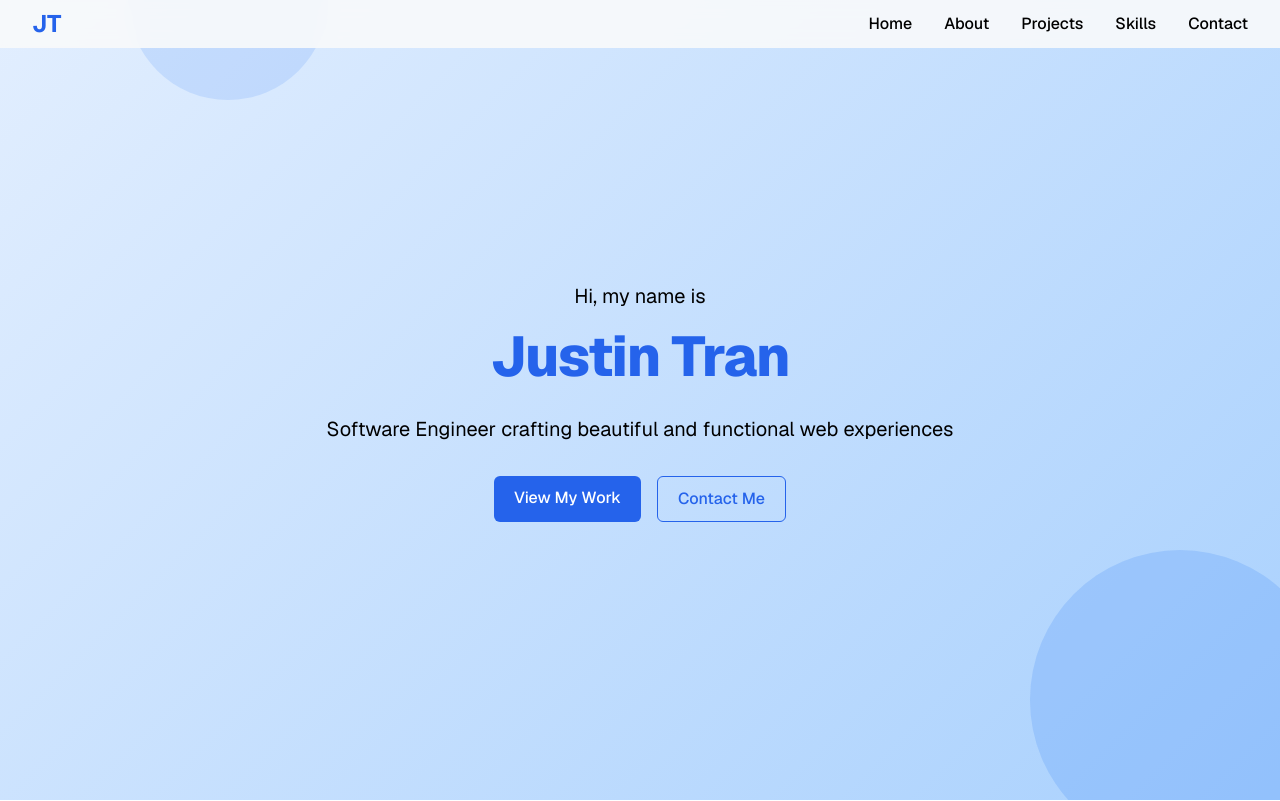
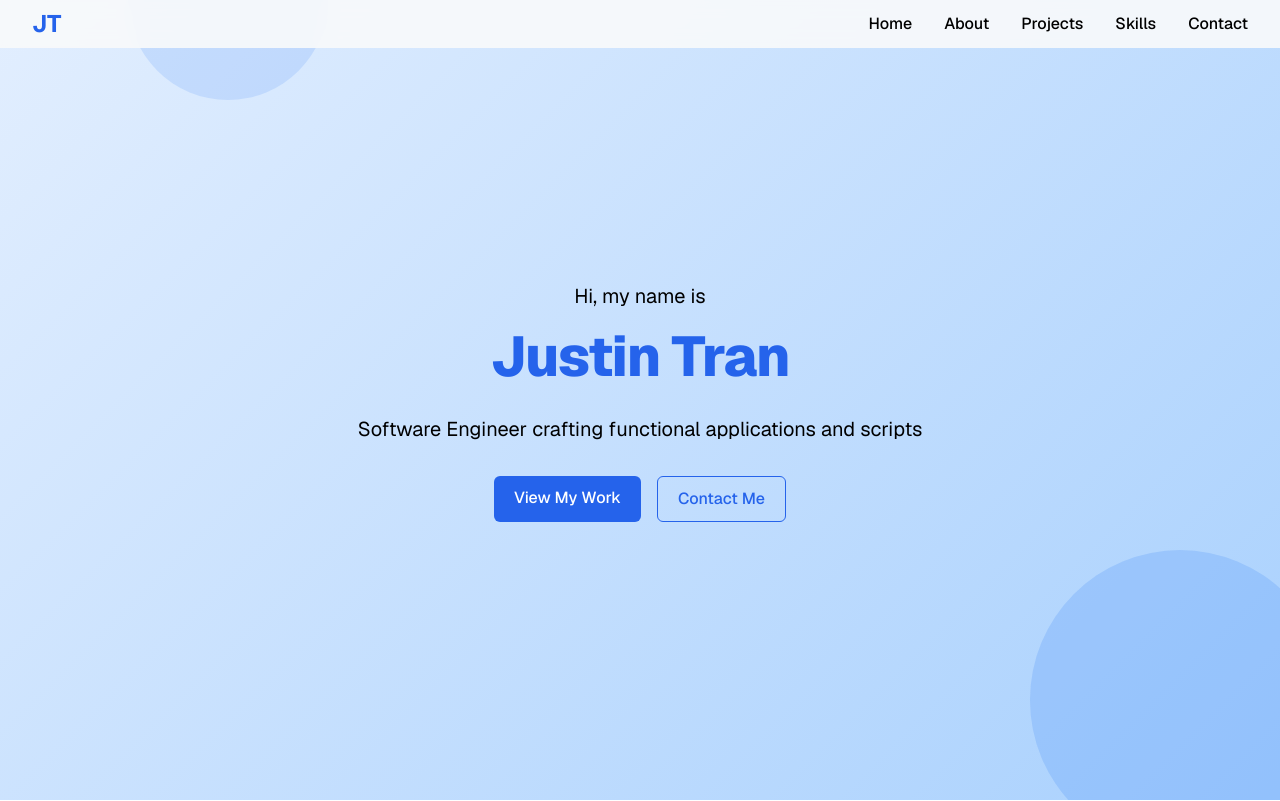
Before and after one commit to jstran97/portfolio-v1, a Next.js app in the folder portfolio-v1-nextjs-react/: page / in a window 1280 px wide. Shown: the top 801 px of the page. Built offline with nearby package versions, Linux system fonts and the light colour scheme.

Commit message:
Updated descriptions and call-to-actions in Hero and Contact Sections.

```diff
--- a/portfolio-v1-nextjs-react/src/components/ContactSection.jsx
+++ b/portfolio-v1-nextjs-react/src/components/ContactSection.jsx
@@ -9,14 +9,9 @@ export default function ContactSection({ handleEmail }) {
             <div className="container">
                 <h2 className="section-title">Get in touch</h2>
                     <div>
-                        <h3 className="text-center text-xl mb-6">
-                            Let's work together
-                        </h3>
                         <p className="text-center mb-8">
-                            I'm currently available for freelance work and full-time positions.
-                            If you have a project that you want to get started or need help with something, get in touch.
+                            I'm always happy to connect! Feel free to reach out with any questions or just to start a conversation!
                         </p>
-
                         <div className="flex flex-row justify-center mb-6">
                             <button onClick={handleEmail} className="btn btn-primary flex items-center justify-center gap-2">
                                 Send a Message
--- a/portfolio-v1-nextjs-react/src/components/HeroSection.jsx
+++ b/portfolio-v1-nextjs-react/src/components/HeroSection.jsx
@@ -34,7 +34,7 @@ export default function HeroSection() {
                   color: 'var(--gray)',
                   textAlign: 'center'
                 }}>
-                  Software Engineer crafting beautiful and functional web experiences
+                  Software Engineer crafting functional applications and scripts
                 </p>
                 <div style={{ display: 'flex', flexDirection: 'col', justifyContent: 'center', gap: '1rem' }}>
                   <a href="#projects" className="btn btn-primary">View My Work</a>
```
